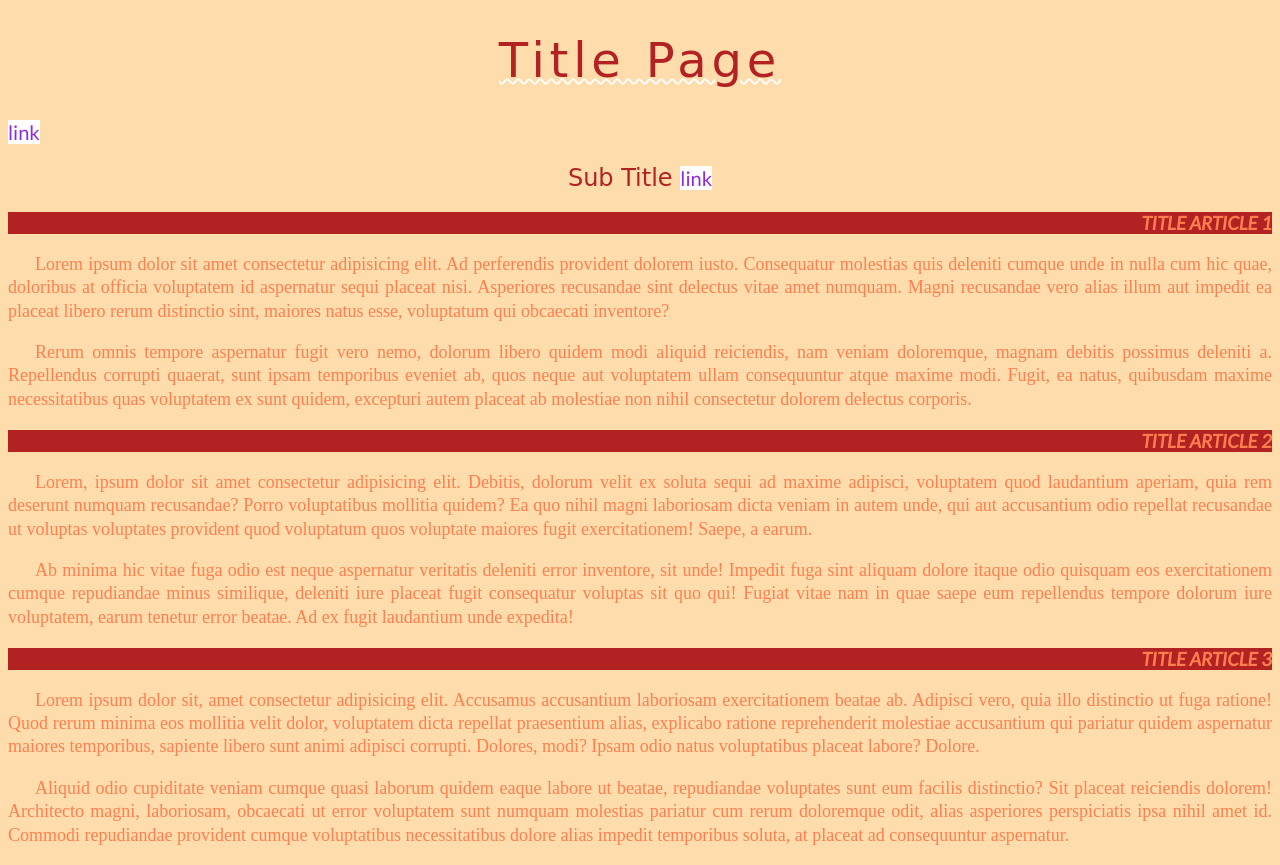
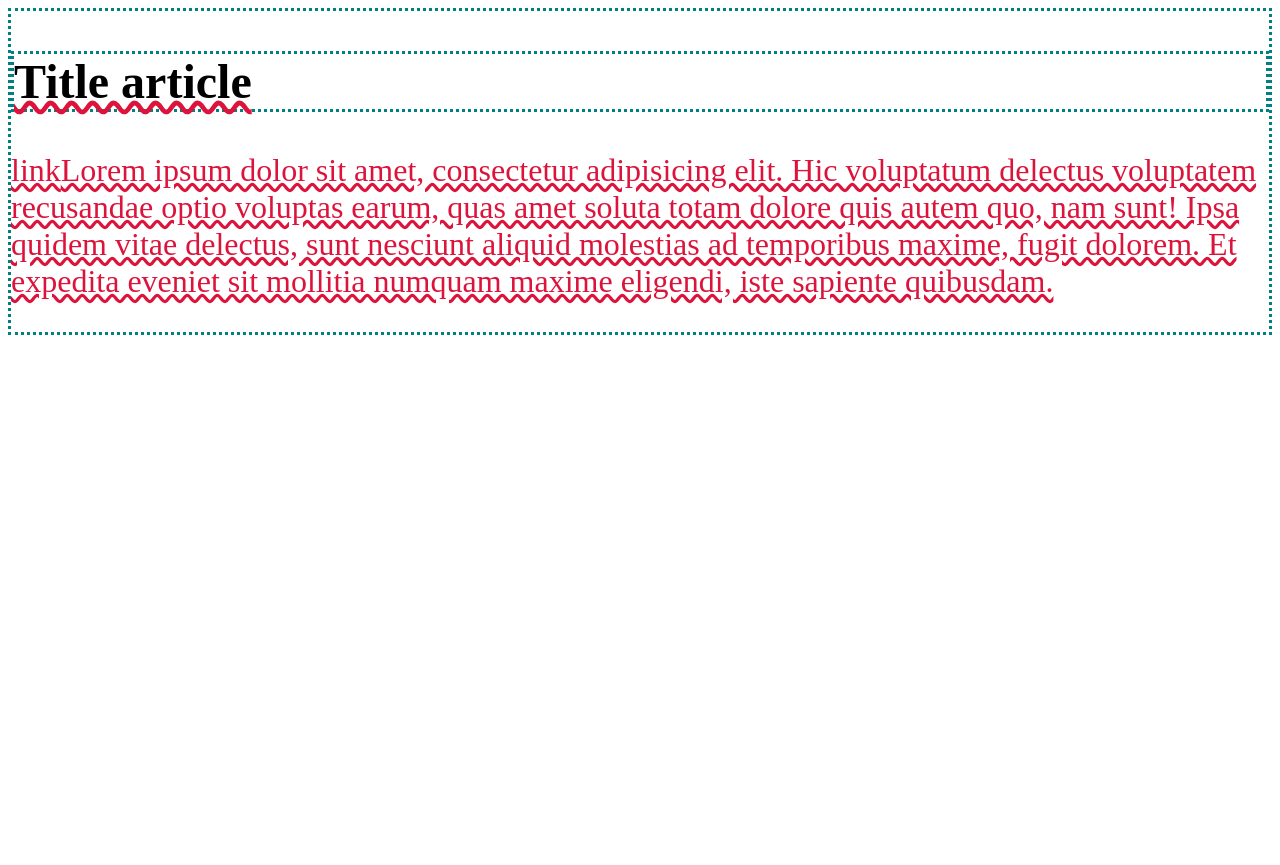
Before and after one commit to Acik-san/fd_css_03-05, a plain HTML site: page index.html in a window 1280 px wide. After the commit the page ends 800 px from the top, so only its background shows below. Drawn offline with Linux system fonts and the light colour scheme; a web font is replaced by a local one.

Commit message:
Example inherit/initial

```diff
--- a/assets/css/style.css
+++ b/assets/css/style.css
@@ -1,59 +1,18 @@
-/* font-family: 'Lato', sans-serif;
-font-family: 'Water Brush', cursive; */
-body{
- background-color: #ff970054;
+.main-article{
+  border: 3px dotted teal;
+  color: crimson;
+  font-size: 32px;
+  text-decoration: wavy underline;
 }
-.main-heading,.sub-heading{
-  color: firebrick;
-  font-weight: 400;
-  font-family:'Water Brush', cursive;
-  text-align: center;
-  text-transform: capitalize;
+.main-article-heading{
+  color: initial;
+  border: inherit;
+
 }
-
-.main-heading{
-  font-size: 48px;
-  font-weight: 400;
-  letter-spacing: 0.1em;
-
-  text-align: center;
-  text-decoration: underline wavy white 2px;
-  text-transform: capitalize;
+.main-article-content{
+  /* font-size: initial; */
 }
-.page-link{
-  background-color: white;
-
-  color: blueviolet;
-
-  font-size: 20px ;
-  font-weight: normal;
-  font-family: 'Lato', sans-serif;
-  text-transform: lowercase;
-  text-decoration: none;
+.main-article-link{
+  color: inherit;
+  text-decoration: inherit;
 }
-.sub-heading{
-  font-weight: 400;
-  font-family: 'Water Brush', cursive;
-  text-align: center;
-  text-transform: capitalize;
-}
-.art-heading{
-  background-color: firebrick;
-  font-family: 'Lato', sans-serif;
-  font-style: italic;
-
-  text-align: right;
-  text-transform: uppercase;
-}
-.art-content{
-  color: coral;
-
-  font-size: 18px;
-  line-height: 1.3em;
-
-  text-align: justify;
-  text-indent: 1.5em;
-}
-.color-coral{
-  color: coral;
-}
--- a/index.html
+++ b/index.html
@@ -10,26 +10,9 @@
   <link rel="stylesheet" href="./assets/css/style.css">
 </head>
 <body>
-  <h1 class="main-heading">title page</h1>
-  <a href="" class="page-link">link</a>
-  <section class="main-section">
-    <h2 class="sub-heading">sub title
-      <a href="" class="page-link">link</a> </h2>
-    <article class="container color-coral">
-      <h3 class="art-heading">title article 1</h3>
-      <p class="art-content">Lorem ipsum dolor sit amet consectetur adipisicing elit. Ad perferendis provident dolorem iusto. Consequatur molestias quis deleniti cumque unde in nulla cum hic quae, doloribus at officia voluptatem id aspernatur sequi placeat nisi. Asperiores recusandae sint delectus vitae amet numquam. Magni recusandae vero alias illum aut impedit ea placeat libero rerum distinctio sint, maiores natus esse, voluptatum qui obcaecati inventore?</p>
-      <p class="art-content">Rerum omnis tempore aspernatur fugit vero nemo, dolorum libero quidem modi aliquid reiciendis, nam veniam doloremque, magnam debitis possimus deleniti a. Repellendus corrupti quaerat, sunt ipsam temporibus eveniet ab, quos neque aut voluptatem ullam consequuntur atque maxime modi. Fugit, ea natus, quibusdam maxime necessitatibus quas voluptatem ex sunt quidem, excepturi autem placeat ab molestiae non nihil consectetur dolorem delectus corporis.</p>
-    </article>
-    <article class="container color-coral">
-      <h3 class="art-heading">title article 2</h3>
-      <p class="art-content">Lorem, ipsum dolor sit amet consectetur adipisicing elit. Debitis, dolorum velit ex soluta sequi ad maxime adipisci, voluptatem quod laudantium aperiam, quia rem deserunt numquam recusandae? Porro voluptatibus mollitia quidem? Ea quo nihil magni laboriosam dicta veniam in autem unde, qui aut accusantium odio repellat recusandae ut voluptas voluptates provident quod voluptatum quos voluptate maiores fugit exercitationem! Saepe, a earum.</p>
-      <p class="art-content">Ab minima hic vitae fuga odio est neque aspernatur veritatis deleniti error inventore, sit unde! Impedit fuga sint aliquam dolore itaque odio quisquam eos exercitationem cumque repudiandae minus similique, deleniti iure placeat fugit consequatur voluptas sit quo qui! Fugiat vitae nam in quae saepe eum repellendus tempore dolorum iure voluptatem, earum tenetur error beatae. Ad ex fugit laudantium unde expedita!</p>
-    </article>
-    <article class="container color-coral">
-      <h3 class="art-heading">title article 3</h3>
-      <p class="art-content">Lorem ipsum dolor sit, amet consectetur adipisicing elit. Accusamus accusantium laboriosam exercitationem beatae ab. Adipisci vero, quia illo distinctio ut fuga ratione! Quod rerum minima eos mollitia velit dolor, voluptatem dicta repellat praesentium alias, explicabo ratione reprehenderit molestiae accusantium qui pariatur quidem aspernatur maiores temporibus, sapiente libero sunt animi adipisci corrupti. Dolores, modi? Ipsam odio natus voluptatibus placeat labore? Dolore.</p>
-      <p class="art-content">Aliquid odio cupiditate veniam cumque quasi laborum quidem eaque labore ut beatae, repudiandae voluptates sunt eum facilis distinctio? Sit placeat reiciendis dolorem! Architecto magni, laboriosam, obcaecati ut error voluptatem sunt numquam molestias pariatur cum rerum doloremque odit, alias asperiores perspiciatis ipsa nihil amet id. Commodi repudiandae provident cumque voluptatibus necessitatibus dolore alias impedit temporibus soluta, at placeat ad consequuntur aspernatur.</p>
-    </article>
-  </section>
+  <article class="main-article">
+    <h1 class="main-article-heading">Title article</h1>
+    <p class="main-article-content"> <a class="main-article-link" href="#">link</a>Lorem ipsum dolor sit amet, consectetur adipisicing elit. Hic voluptatum delectus voluptatem recusandae optio voluptas earum, quas amet soluta totam dolore quis autem quo, nam sunt! Ipsa quidem vitae delectus, sunt nesciunt aliquid molestias ad temporibus maxime, fugit dolorem. Et expedita eveniet sit mollitia numquam maxime eligendi, iste sapiente quibusdam.</p>
+  </article>
 </body>
 </html>
```
